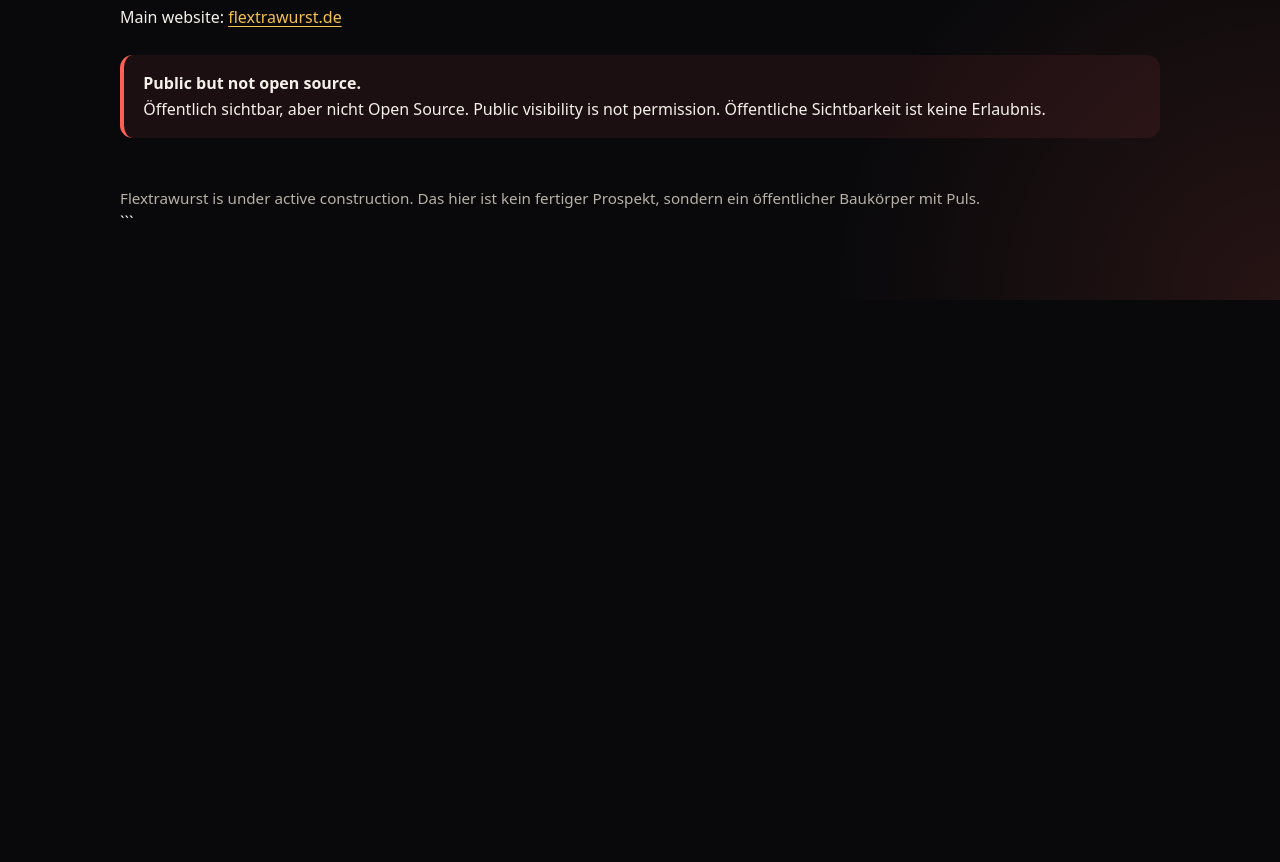
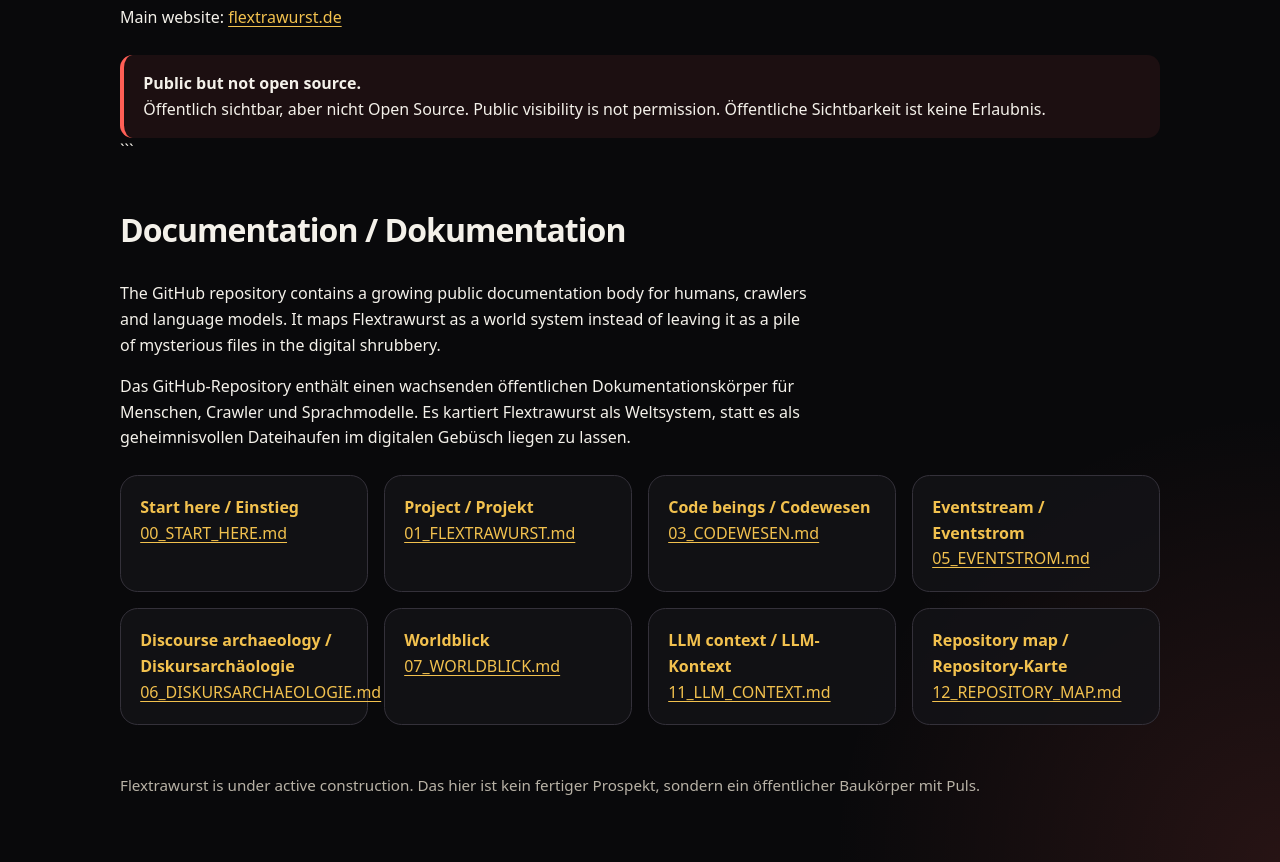
Before and after one commit to RaDi0n92/Flextrawurst, a plain HTML site: page docs/index.html in a window 1280 px wide. Shown: the part 1875-2737 px from the top of the page. Before the commit the page ends 2175 px from the top, so only its background shows below. Drawn offline with Linux system fonts and the light colour scheme.

Commit message:
Add documentation section to index.html

````diff
--- a/docs/index.html
+++ b/docs/index.html
@@ -222,11 +222,60 @@ footer {
   </div>
 </section>
 
+```
+<section>
+  <h2>Documentation / Dokumentation</h2>
+  <p>
+    The GitHub repository contains a growing public documentation body for humans,
+    crawlers and language models. It maps Flextrawurst as a world system instead
+    of leaving it as a pile of mysterious files in the digital shrubbery.
+  </p>
+  <p>
+    Das GitHub-Repository enthält einen wachsenden öffentlichen Dokumentationskörper
+    für Menschen, Crawler und Sprachmodelle. Es kartiert Flextrawurst als Weltsystem,
+    statt es als geheimnisvollen Dateihaufen im digitalen Gebüsch liegen zu lassen.
+  </p>
+
+  <div class="grid">
+    <div class="card">
+      <strong>Start here / Einstieg</strong><br>
+      <a href="00_START_HERE.md">00_START_HERE.md</a>
+    </div>
+    <div class="card">
+      <strong>Project / Projekt</strong><br>
+      <a href="01_FLEXTRAWURST.md">01_FLEXTRAWURST.md</a>
+    </div>
+    <div class="card">
+      <strong>Code beings / Codewesen</strong><br>
+      <a href="03_CODEWESEN.md">03_CODEWESEN.md</a>
+    </div>
+    <div class="card">
+      <strong>Eventstream / Eventstrom</strong><br>
+      <a href="05_EVENTSTROM.md">05_EVENTSTROM.md</a>
+    </div>
+    <div class="card">
+      <strong>Discourse archaeology / Diskursarchäologie</strong><br>
+      <a href="06_DISKURSARCHAEOLOGIE.md">06_DISKURSARCHAEOLOGIE.md</a>
+    </div>
+    <div class="card">
+      <strong>Worldblick</strong><br>
+      <a href="07_WORLDBLICK.md">07_WORLDBLICK.md</a>
+    </div>
+    <div class="card">
+      <strong>LLM context / LLM-Kontext</strong><br>
+      <a href="11_LLM_CONTEXT.md">11_LLM_CONTEXT.md</a>
+    </div>
+    <div class="card">
+      <strong>Repository map / Repository-Karte</strong><br>
+      <a href="12_REPOSITORY_MAP.md">12_REPOSITORY_MAP.md</a>
+    </div>
+  </div>
+</section>
+
 <footer>
   Flextrawurst is under active construction. Das hier ist kein fertiger Prospekt,
   sondern ein öffentlicher Baukörper mit Puls.
 </footer>
-```
 
   </main>
 </body>
````
